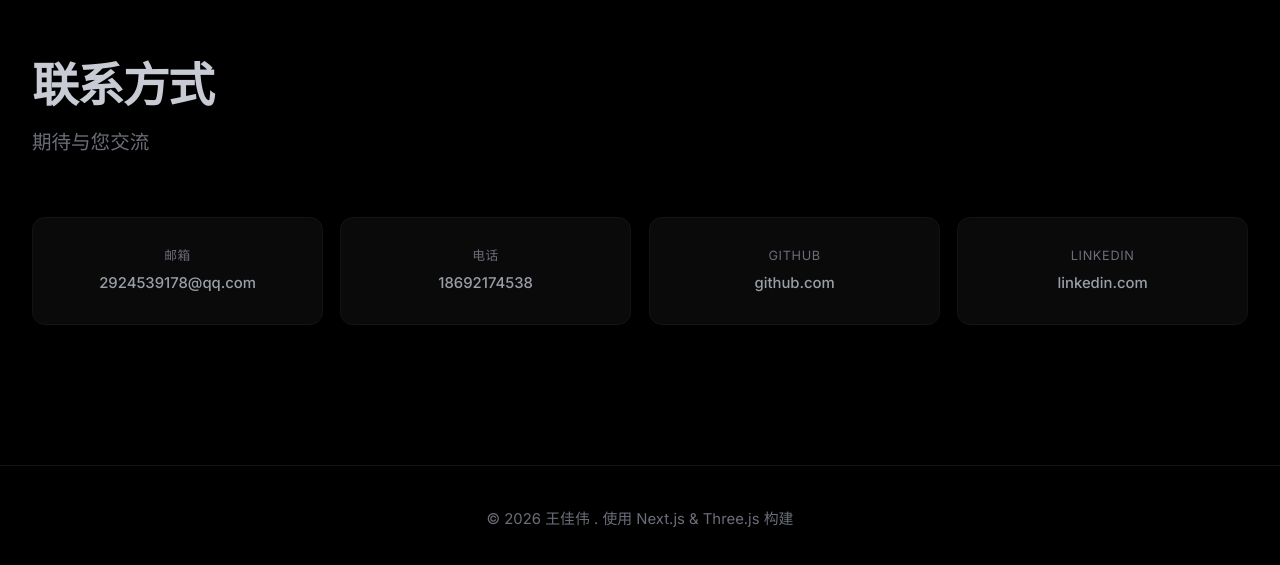
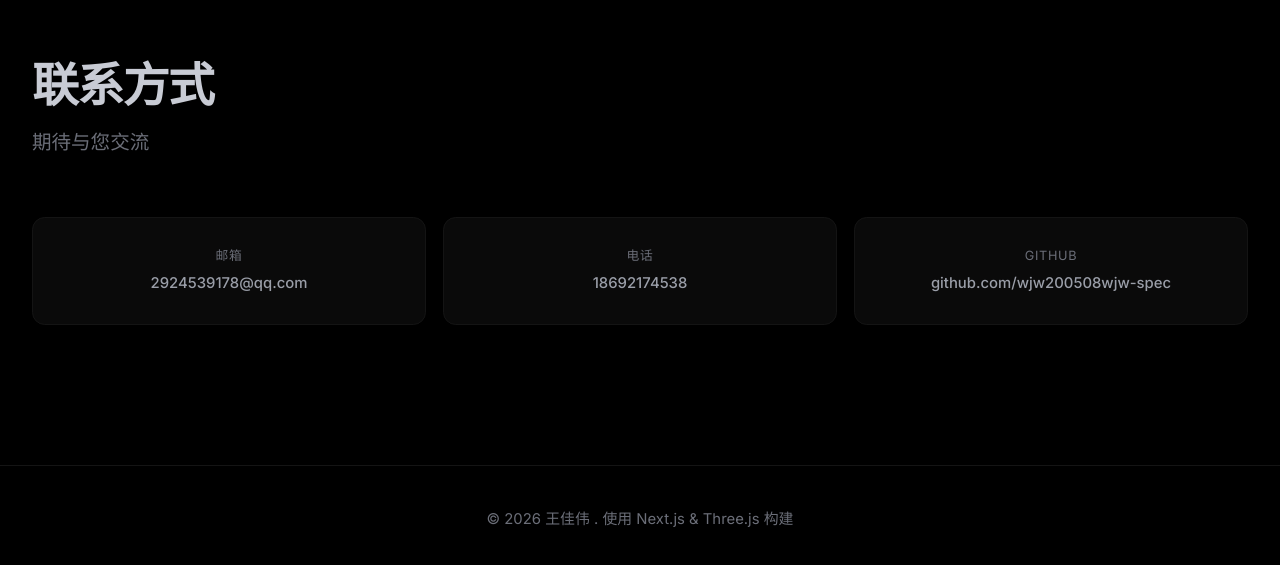
Before and after one commit to wjw200508wjw-spec/portfolio, a Next.js app: page / in a window 1280 px wide. Shown: the part 5601-6166 px from the top of the page. Built offline with nearby package versions, Linux system fonts and the light colour scheme; no server answers.

Commit message:
fix: remove LinkedIn from contact, GitHub shows real username

```diff
--- a/app/components/Contact.tsx
+++ b/app/components/Contact.tsx
@@ -6,8 +6,7 @@ import { SITE } from "@/lib/constants";
 const contacts = [
   { label: "邮箱", value: SITE.email, href: `mailto:${SITE.email}` },
   { label: "电话", value: SITE.phone, href: `tel:${SITE.phone}` },
-  { label: "GitHub", value: "github.com", href: SITE.github },
-  { label: "LinkedIn", value: "linkedin.com", href: SITE.linkedin },
+  { label: "GitHub", value: "github.com/wjw200508wjw-spec", href: SITE.github },
 ];
 
 export default function Contact() {
@@ -23,7 +22,7 @@ export default function Contact() {
         <p className="section-subtitle">期待与您交流</p>
       </motion.div>
 
-      <div className="grid sm:grid-cols-2 lg:grid-cols-4 gap-4">
+      <div className="grid sm:grid-cols-2 lg:grid-cols-3 gap-4">
         {contacts.map((contact, i) => (
           <motion.a
             key={contact.label}
```
